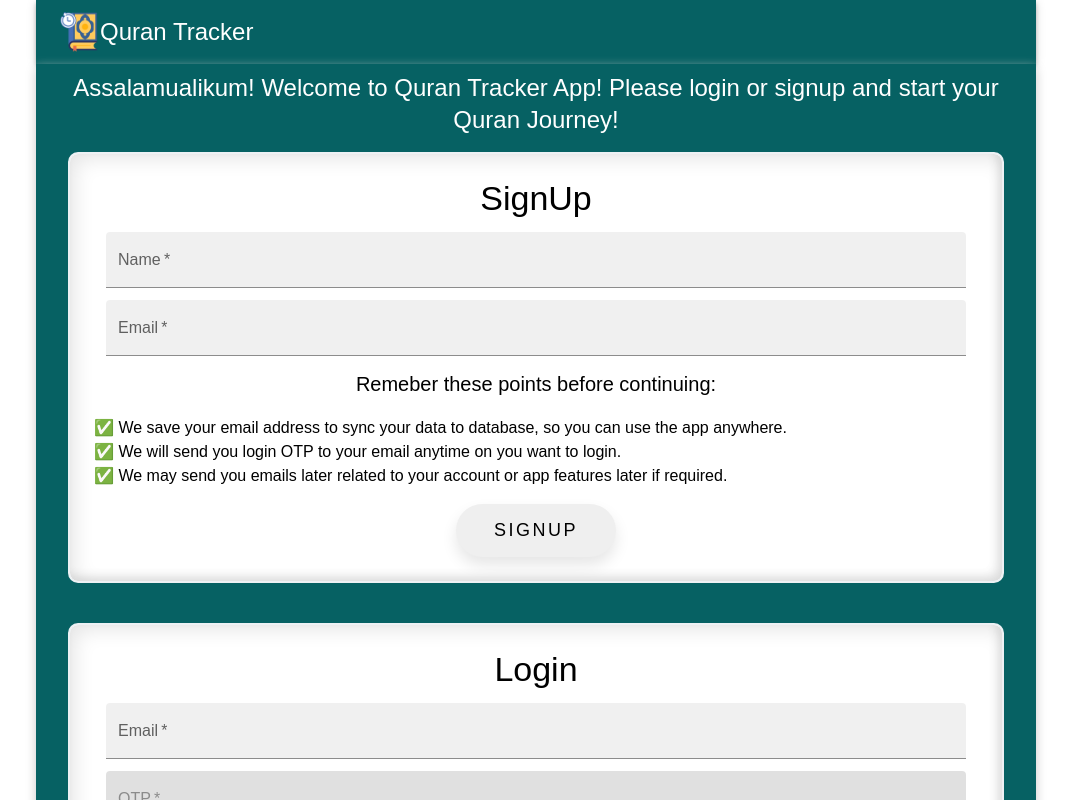
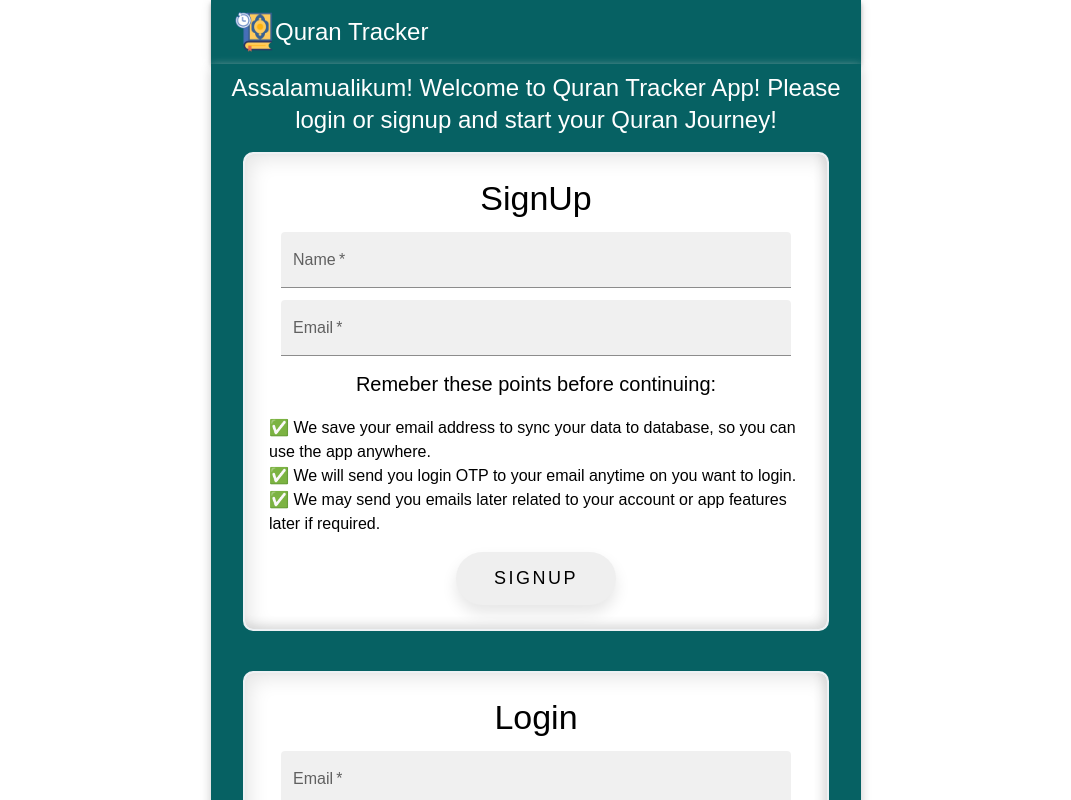
Before and after one commit to KhanStan99/quran-tracker, a React (Create React App) app: page / in a window 1280 px wide. Shown: the top 800 px of the page, without its empty margins (104-1175 px from the left). Built offline with nearby package versions, Linux system fonts and the light colour scheme; a web font is replaced by a local one.

Commit message:
updated body

```diff
--- a/src/components/styles.css
+++ b/src/components/styles.css
@@ -2,7 +2,8 @@
 
 body {
   background-color: #fff;
-  margin: 0px;
+  max-width: 650px;
+  margin: 0 auto;
   display: flex;
   justify-content: center;
   font-family: 'Afacad Flux', sans-serif;
@@ -11,7 +12,6 @@ body {
 .App {
   box-shadow: 0px 4px 11px 0px #cacaca;
   border-radius: 0px 0px 12px 12px;
-  max-width: 1000px;
   min-height: 800px;
 }
 
--- a/src/config.js
+++ b/src/config.js
@@ -1,4 +1,4 @@
 module.exports = {
-    base_url: 'https://quran-tracker-back.vercel.app/',
-    // base_url: 'http://localhost:8080/',
-  };
+  base_url: 'https://quran-tracker-back.vercel.app/',
+  // base_url: 'http://localhost:8080/',
+};
```
Also changed, not shown: firebase.json.
